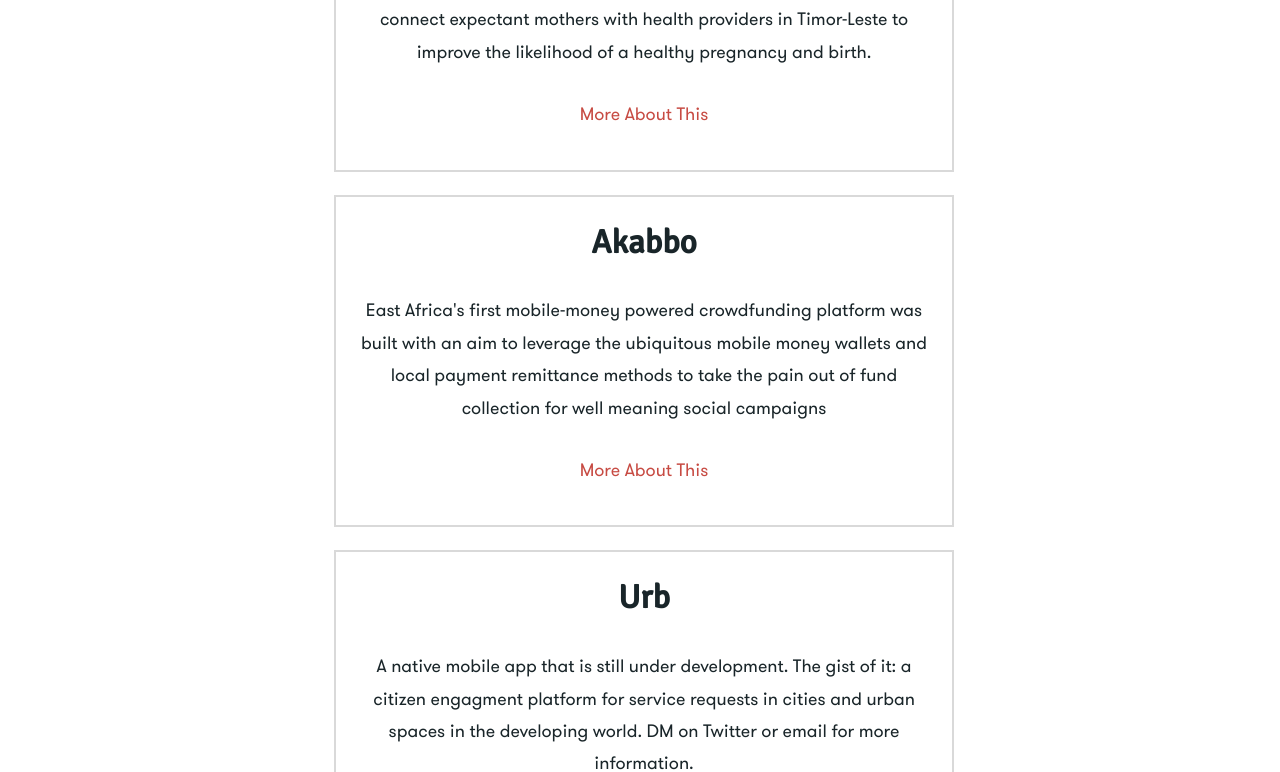
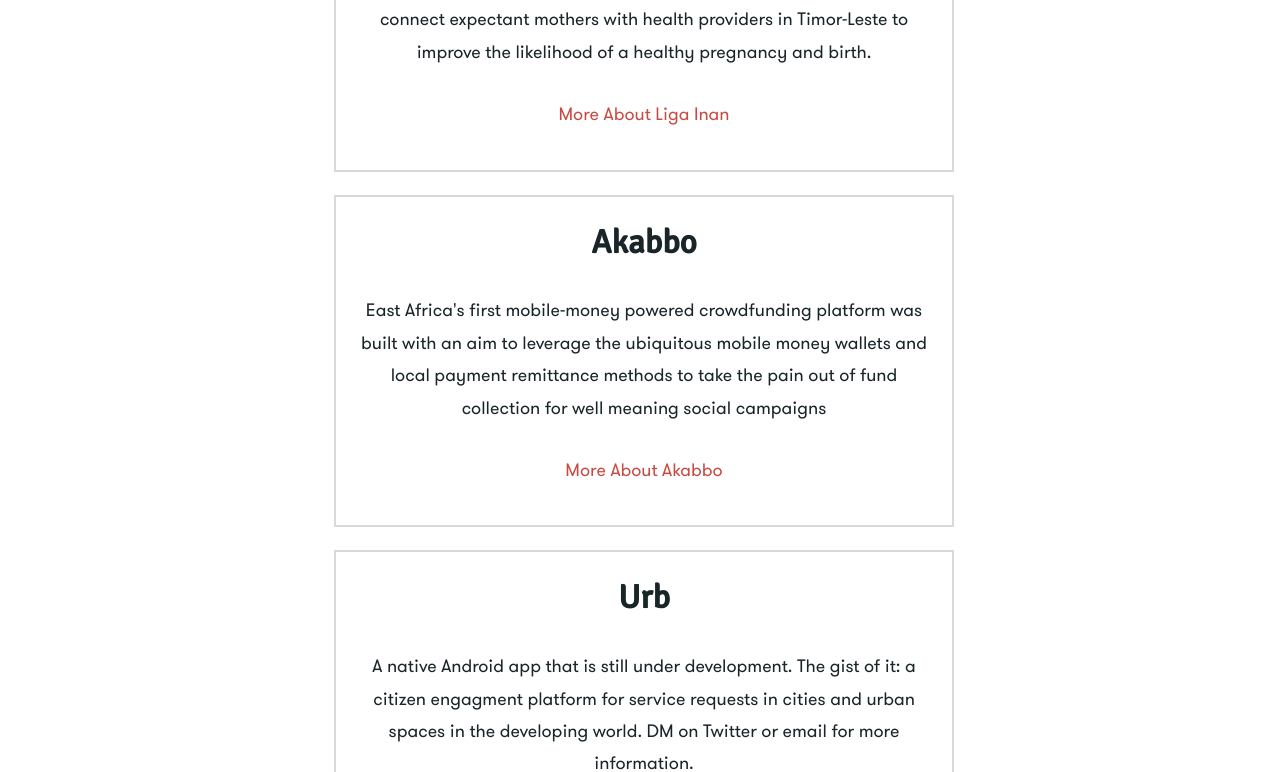
Before and after one commit to AJIT92/raybesiga.github.com, a Jekyll site: the page built from portfolio.html, in a window 1280 px wide. Shown: the part 1016-1788 px from the top of the page. Built offline with Jekyll 4.4.1, drawn with Linux system fonts in a browser that asks for light colours.

```diff
--- a/_layouts/default.html
+++ b/_layouts/default.html
@@ -25,11 +25,6 @@
         scale: 1.1,
         easing: "easeOutBounce 700"
       });
-      animate({
-        el: ".item:hover",
-        scale: 1.1,
-        easing: "easeOutBounce 700"
-      });
     </script>
 
 
--- a/portfolio.html
+++ b/portfolio.html
@@ -22,7 +22,7 @@ image: /public/images/ray.png
                 <h4>Liga Inan</h4>
                 <p>Timor-Leste's first mHealth project was started with the goal of putting health in the hands of mothers. Liga Inan is using mobile phones to connect expectant mothers with health providers in Timor-Leste to improve the likelihood of a healthy pregnancy and birth. </p>
 
-                <p><a href="/ligainan">More About This</a></p>
+                <p><a href="/ligainan">More About Liga Inan</a></p>
             </div>
         </div>
 
@@ -32,7 +32,7 @@ image: /public/images/ray.png
                 <h4>Akabbo</h4>
                 <p>East Africa's first mobile-money powered crowdfunding platform was built with an aim to leverage the ubiquitous mobile money wallets and local payment remittance methods to take the pain out of fund collection for well meaning social campaigns</p>
 
-                <p><a href="/akabbo">More About This</a></p>
+                <p><a href="/akabbo">More About Akabbo</a></p>
             </div>
         </div>
 
@@ -40,7 +40,7 @@ image: /public/images/ray.png
         <div class="item" data-tag="brand">
             <div class="well product">
                 <h4>Urb</h4>
-                <p>A native mobile app that is still under development. The gist of it: a citizen engagment platform for service requests in cities and urban spaces in the developing world. DM on Twitter or email for more information.</p>
+                <p>A native Android app that is still under development. The gist of it: a citizen engagment platform for service requests in cities and urban spaces in the developing world. DM on Twitter or email for more information.</p>
 
                 <!-- <p><a href="">More About This</a></p> -->
             </div>
```
